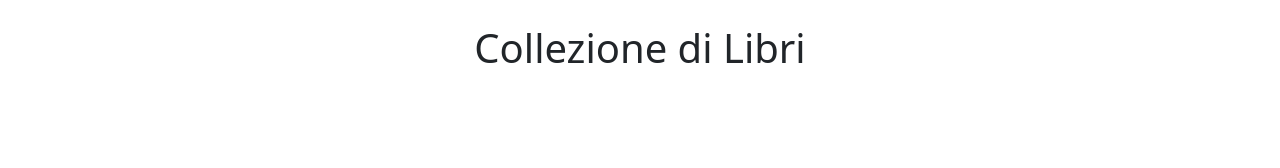
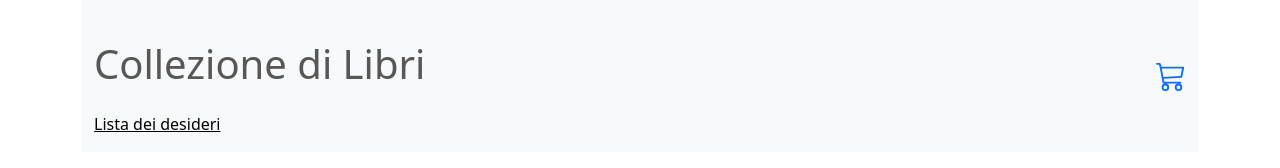
Before and after one commit to Petrov-Teo/U2W3D3, a plain HTML site: page index.html in a window 1280 px wide. Drawn offline with nearby package versions, Linux system fonts and the light colour scheme; no server answers.

Commit message:
da ultimare pagine

```diff
--- a/index.html
+++ b/index.html
@@ -11,10 +11,27 @@
 
 <body>
     <div id="">
-
+    </div>
+    <div class="container">
+        <nav class="navbar bg-body-tertiary">
+            <div class="container-fluid justify-content-between">
+                <span class="navbar-text">
+                    <h1 class="text-center my-4">Collezione di Libri</h1>
+                    <span class="text-primary">
+                        <a href="/lista.html">Lista dei desideri</a>
+                    </span>
+                </span>
+                <span>
+                    <a href="#"><svg class="bi bi-cart3" xmlns="http://www.w3.org/2000/svg" width="30" height="30"
+                            fill="currentColor" class="bi bi-cart3" viewBox="0 0 16 16">
+                            <path
+                                d="M0 1.5A.5.5 0 0 1 .5 1H2a.5.5 0 0 1 .485.379L2.89 3H14.5a.5.5 0 0 1 .49.598l-1 5a.5.5 0 0 1-.465.401l-9.397.472L4.415 11H13a.5.5 0 0 1 0 1H4a.5.5 0 0 1-.491-.408L2.01 3.607 1.61 2H.5a.5.5 0 0 1-.5-.5M3.102 4l.84 4.479 9.144-.459L13.89 4zM5 12a2 2 0 1 0 0 4 2 2 0 0 0 0-4m7 0a2 2 0 1 0 0 4 2 2 0 0 0 0-4m-7 1a1 1 0 1 1 0 2 1 1 0 0 1 0-2m7 0a1 1 0 1 1 0 2 1 1 0 0 1 0-2" />
+                        </svg></a>
+                </span>
+            </div>
+        </nav>
     </div>
     <div id="container" class="container"></div>
-    <h1 class="text-center my-4">Collezione di Libri</h1>
     <div id="cardBox" class="container">
         <div class="row" id="divBox"></div>
     </div>
@@ -36,8 +53,6 @@
                 .then((books) => {
                     console.log(books);
                     const row = document.getElementById('divBox')
-
-
 
 
                     books.forEach((book) => {
@@ -74,13 +89,14 @@
                             console.log(saveArray)
                         })
 
-
                         const btnDelite = document.createElement("button")
                         btnDelite.classList.add("btn", "btn-danger", "mx-3")
                         btnDelite.innerText = "Delete"
                         btnDelite.addEventListener("click", (event) => {
                             event.target.parentElement.parentElement.parentElement.remove()
                         })
+
+
 
                         cardBody.appendChild(cardImg);
                         cardBody.appendChild(cardTitle);
@@ -92,7 +108,9 @@
                         col.appendChild(card);
                         row.appendChild(col);
                     })
+
                 })
+
         }
         fetchBooks()
     </script>
```
Also changed, not shown: lista.html (added, +52 -0 lines).
